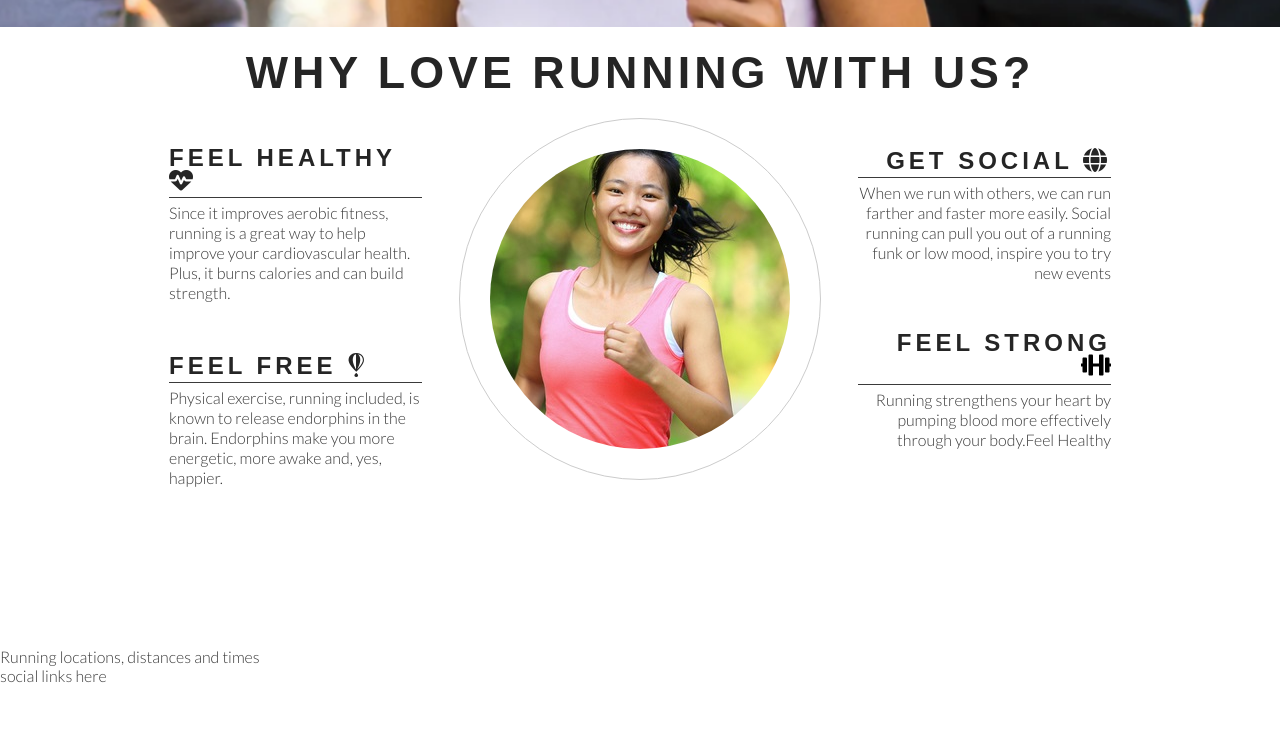
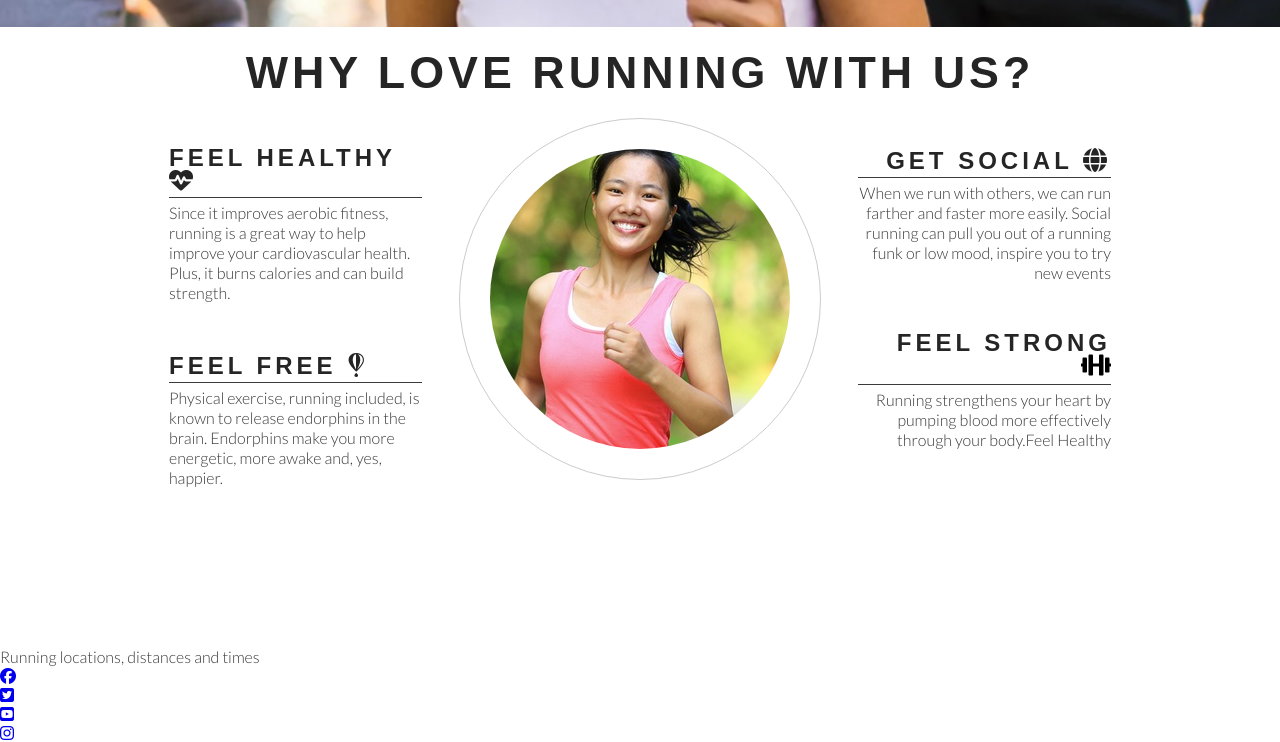
Before and after one commit to JohanPlAr/love-running, a plain HTML site: page index.html in a window 1280 px wide. Shown: the part 648-1390 px from the top of the page. Before the commit the page ends 1333 px from the top, so only its background shows below. Drawn offline with nearby package versions, Linux system fonts and the light colour scheme.

Commit message:
Add social media icons to footer

```diff
--- a/index.html
+++ b/index.html
@@ -86,7 +86,26 @@
         </div>
     </section>
     <section>Running locations, distances and times</section>
-    <footer>social links here</footer>
+    <footer>
+        <ul>
+            <li><a href="https://facebook.com" target="_blank" rel="noopener" aria-label="" Visit our Facebook page
+                    (opens in a new tab)><i class="fab fa-facebook"></i></a>
+            </li>
+            <li>
+                <a href="https://twitter.com" target="_blank" rel="noopener" aria-label="" Visit our Twitter page (opens
+                    in a new tab)><i class="fab fa-twitter-square"></i>
+                </a>
+            </li>
+            <li>
+                <a href="https://youtube.com" target="_blank" rel="noopener" aria-label="" Visit our Youtube page (opens
+                    in a new tab)><i class="fab fa-youtube-square"></i></i>
+                </a>
+            </li>
+            <li><a href="https://instagram.com" target="_blank" rel="noopener" aria-label="" Visit our Instagram page
+                    (opens in a new tab)><i class="fab fa-instagram"></i></a>
+            </li>
+        </ul>
+    </footer>
     <!-- font awesome script-->
     <script src="https://kit.fontawesome.com/dd0348d769.js" crossorigin="anonymous"></script>
 </body>
```
